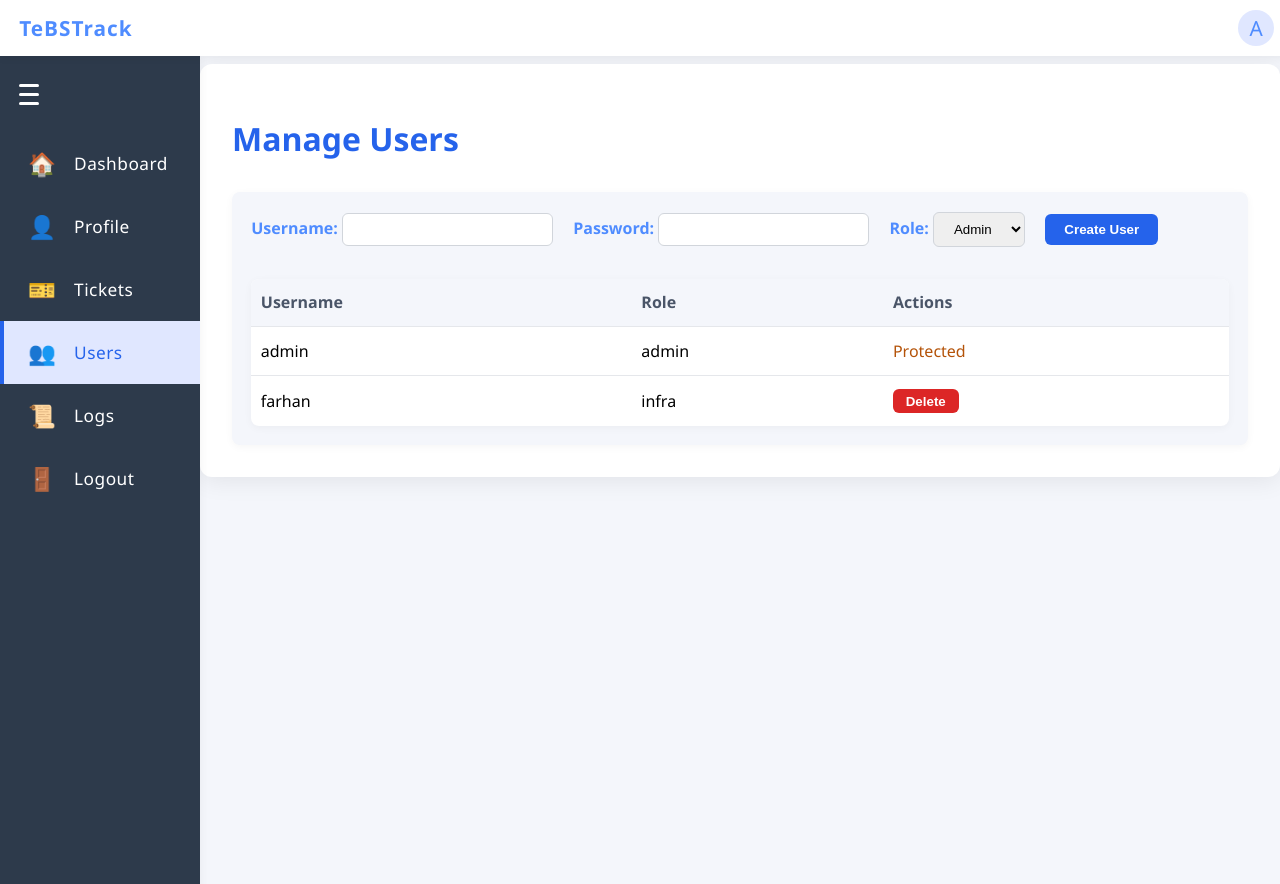
After one commit to farhanhan1/tebstrack, a Flask app: page /manage_users in a window 1280 px wide. The commit adds this page. Run offline with Flask 3, Linux system fonts and the light colour scheme; a user stored in the database is signed in.

Commit message:
added admin user management and ticket editing features

```diff
--- a/app/routes.py
+++ b/app/routes.py
@@ -8,6 +8,64 @@ import datetime
 from .fetch_emails_util import fetch_and_store_emails
 
 main = Blueprint('main', __name__)
+
+# Admin: Manage Users page
+@main.route('/manage_users', methods=['GET'])
+@login_required
+def manage_users():
+    if current_user.role != 'admin':
+        return redirect(url_for('main.index'))
+    users = User.query.order_by(User.username).all()
+    return render_template('manage_users.html', users=users)
+
+# Admin: Create User endpoint
+@main.route('/create_user', methods=['POST'])
+@login_required
+def create_user():
+    if current_user.role != 'admin':
+        return redirect(url_for('main.index'))
+    username = request.form.get('username')
+    password = request.form.get('password')
+    role = request.form.get('role')
+    if not username or not password or not role:
+        flash('All fields are required.', 'error')
+        return redirect(url_for('main.manage_users'))
+    if User.query.filter_by(username=username).first():
+        flash('Username already exists.', 'error')
+        return redirect(url_for('main.manage_users'))
+    new_user = User(
+        username=username,
+        password=generate_password_hash(password),
+        role=role
+    )
+    db.session.add(new_user)
+    db.session.commit()
+    flash(f"User '{username}' created.", 'success')
+    return redirect(url_for('main.manage_users'))
+
+# Admin: Delete User endpoint
+@main.route('/delete_user/<username>', methods=['POST'])
+@login_required
+def delete_user(username):
+    if current_user.role != 'admin':
+        return redirect(url_for('main.index'))
+    user = User.query.filter_by(username=username).first()
+    if not user or user.username == 'admin':
+        flash('Cannot delete this user.', 'error')
+        return redirect(url_for('main.manage_users'))
+    db.session.delete(user)
+    db.session.commit()
+    flash(f"User '{username}' deleted.", 'success')
+    return redirect(url_for('main.manage_users'))
+
+# Admin: Audit Logs page
+@main.route('/audit_logs', methods=['GET'])
+@login_required
+def audit_logs():
+    if current_user.role != 'admin':
+        return redirect(url_for('main.index'))
+    logs = []  # Replace with actual log query if available
+    return render_template('audit_logs.html', logs=logs)
 
 # Create Ticket endpoint (must be after Blueprint definition)
 @main.route('/create_ticket', methods=['POST'])
@@ -213,3 +271,21 @@ def view_ticket(ticket_id):
     ticket = Ticket.query.get_or_404(ticket_id)
     # For now, just show all fields and a placeholder for email thread
     return render_template('viewticket.html', ticket=ticket)
+
+# Admin: Edit Ticket page
+@main.route('/edit_ticket/<int:ticket_id>', methods=['GET', 'POST'])
+@login_required
+def edit_ticket(ticket_id):
+    ticket = Ticket.query.get_or_404(ticket_id)
+    if current_user.role != 'admin':
+        return redirect(url_for('main.index'))
+    if request.method == 'POST':
+        ticket.subject = request.form.get('subject', ticket.subject)
+        ticket.category = request.form.get('category', ticket.category)
+        ticket.urgency = request.form.get('urgency', ticket.urgency)
+        ticket.status = request.form.get('status', ticket.status)
+        ticket.description = request.form.get('description', ticket.description)
+        ticket.assigned_to = request.form.get('assigned_to', ticket.assigned_to)
+        db.session.commit()
+        return redirect(url_for('main.tickets'))
+    return render_template('edit_ticket.html', ticket=ticket)
--- a/app/templates/base.html
+++ b/app/templates/base.html
@@ -508,13 +508,13 @@
       <span class="sidenav-label">Tickets</span>
     </a>
     {% if current_user.role == 'admin' %}
-    <a href="{{ url_for('main.manage_users') }}" class="sidenav-link{% if request.endpoint == 'main.manage_users' %} active{% endif %}" data-label="Manage Users">
+    <a href="{{ url_for('main.manage_users') }}" class="sidenav-link{% if request.endpoint == 'main.manage_users' %} active{% endif %}" data-label="Users">
       <span class="sidenav-icon">👥</span>
-      <span class="sidenav-label">Manage Users</span>
+      <span class="sidenav-label">Users</span>
     </a>
-    <a href="{{ url_for('main.audit_logs') }}" class="sidenav-link{% if request.endpoint == 'main.audit_logs' %} active{% endif %}" data-label="Audit Logs">
+    <a href="{{ url_for('main.audit_logs') }}" class="sidenav-link{% if request.endpoint == 'main.audit_logs' %} active{% endif %}" data-label="Logs">
       <span class="sidenav-icon">📜</span>
-      <span class="sidenav-label">Audit Logs</span>
+      <span class="sidenav-label">Logs</span>
     </a>
     {% endif %}
     <a href="{{ url_for('main.logout') }}" class="sidenav-link{% if request.endpoint == 'main.logout' %} active{% endif %}" data-label="Logout">
--- /dev/null
+++ b/app/templates/manage_users.html
@@ -0,0 +1,50 @@
+{% extends 'base.html' %}
+{% block content %}
+<div class="dashboard-container">
+  <h1 style="color:#2563eb;">Manage Users</h1>
+  <div class="admin-section" style="margin-top:2rem;">
+    <form method="post" action="{{ url_for('main.create_user') }}" style="margin-bottom:2rem;">
+      <label style="font-weight:600; color:#4f8cff;">Username:</label>
+      <input type="text" name="username" required style="margin-right:1rem; padding:0.5rem 1rem; border-radius:6px; border:1px solid #d1d5db;">
+      <label style="font-weight:600; color:#4f8cff;">Password:</label>
+      <input type="password" name="password" required style="margin-right:1rem; padding:0.5rem 1rem; border-radius:6px; border:1px solid #d1d5db;">
+      <label style="font-weight:600; color:#4f8cff;">Role:</label>
+      <select name="role" required style="margin-right:1rem; padding:0.5rem 1rem; border-radius:6px; border:1px solid #d1d5db;">
+        <option value="admin">Admin</option>
+        <option value="infra">Infra</option>
+        <option value="user">User</option>
+      </select>
+      <button type="submit" style="background:#2563eb; color:#fff; border:none; border-radius:6px; padding:0.5rem 1.2rem; font-weight:700;">Create User</button>
+    </form>
+    <table class="ticket-table">
+      <thead>
+        <tr>
+          <th>Username</th>
+          <th>Role</th>
+          <th>Actions</th>
+        </tr>
+      </thead>
+      <tbody>
+        {% for user in users %}
+        <tr>
+          <td>{{ user.username }}</td>
+          <td>{{ user.role }}</td>
+          <td>
+            {% if user.username != 'admin' %}
+            <form method="post" action="{{ url_for('main.delete_user', username=user.username) }}" style="display:inline;">
+              <button type="submit" style="background:#dc2626; color:#fff; border:none; border-radius:6px; padding:0.3rem 0.8rem; font-weight:600; cursor:pointer;">Delete</button>
+            </form>
+            {% else %}
+            <span style="color:#b45309;">Protected</span>
+            {% endif %}
+          </td>
+        </tr>
+        {% endfor %}
+      </tbody>
+    </table>
+    {% if users|length == 0 %}
+    <p style="color:#b45309; margin-top:1.5rem;">No users found.</p>
+    {% endif %}
+  </div>
+</div>
+{% endblock %}
```
Also changed, not shown: app/templates/audit_logs.html (added, +31 -0 lines), app/templates/edit_ticket.html (added, +30 -0 lines), create_user.py (+22 -16 lines), instance/tickets.db.
